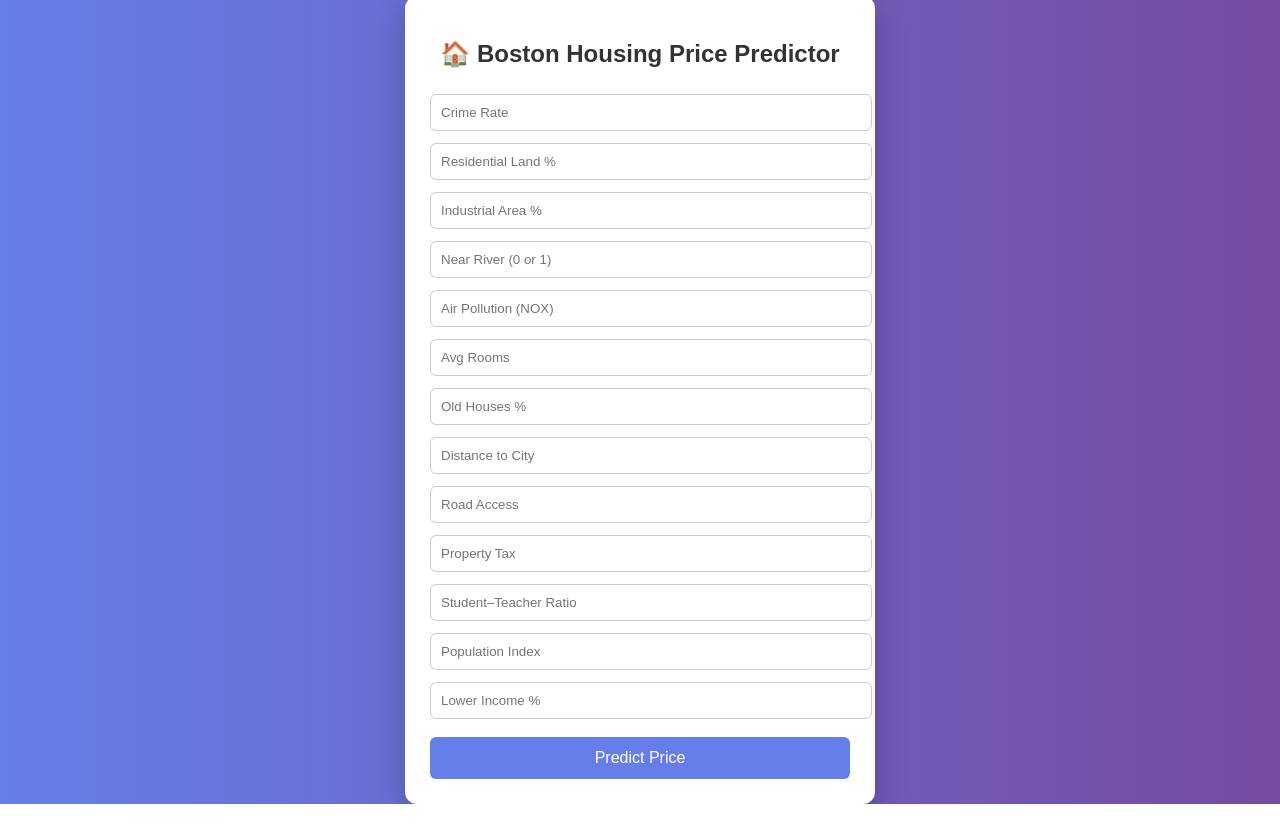
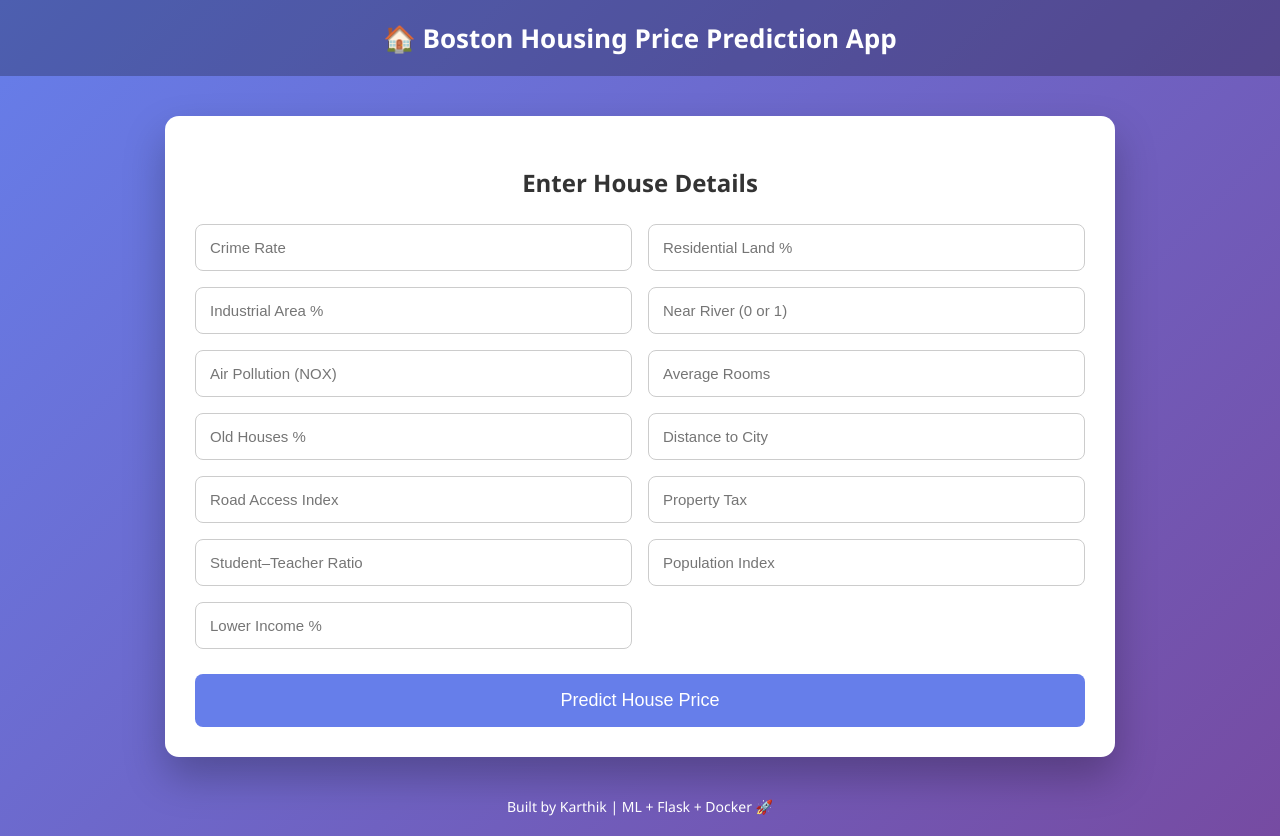
Before and after one commit to karri-karthik/boston-housing-ml-docker, a Flask app: page / in a window 1280 px wide. Before the commit the page ends 804 px from the top, so only its background shows below. Run offline with Flask 3, Linux system fonts and the light colour scheme; parts of the project's set-up code (start-up, migrations or seed data) failed here and were passed over.

Commit message:
Premium UI with static CSS and currency formatting

```diff
--- a/app.py
+++ b/app.py
@@ -31,10 +31,12 @@ def predict():
 
     prediction = model.predict([features])[0]
 
+    price = prediction * 1000  # Boston housing prices are in $1000s
+
     return render_template(
-        "index.html",
-        prediction_text=f"Predicted House Price: {prediction:.2f}"
-    )
+    "index.html",
+    prediction_text=f"Estimated House Price: ${price:,.2f}"
+)
 
 if __name__ == "__main__":
     port = int(os.environ.get("PORT", 5000))
--- /dev/null
+++ b/static/style.css
@@ -0,0 +1,96 @@
+* {
+    box-sizing: border-box;
+}
+
+body {
+    margin: 0;
+    font-family: "Segoe UI", sans-serif;
+    background: linear-gradient(135deg, #667eea, #764ba2);
+    min-height: 100vh;
+}
+
+/* Header */
+header {
+    background: rgba(0, 0, 0, 0.25);
+    color: white;
+    padding: 20px;
+    text-align: center;
+    font-size: 26px;
+    font-weight: bold;
+}
+
+/* Main card */
+.container {
+    max-width: 950px;
+    background: white;
+    margin: 40px auto;
+    padding: 30px;
+    border-radius: 14px;
+    box-shadow: 0 20px 40px rgba(0, 0, 0, 0.25);
+}
+
+h2 {
+    text-align: center;
+    color: #333;
+    margin-bottom: 25px;
+}
+
+/* Grid inputs */
+.grid {
+    display: grid;
+    grid-template-columns: repeat(2, 1fr);
+    gap: 16px;
+}
+
+input {
+    padding: 14px;
+    border-radius: 8px;
+    border: 1px solid #ccc;
+    font-size: 15px;
+    transition: 0.3s;
+}
+
+input:focus {
+    border-color: #667eea;
+    outline: none;
+    box-shadow: 0 0 6px rgba(102, 126, 234, 0.6);
+}
+
+/* Button */
+button {
+    width: 100%;
+    padding: 16px;
+    background: #667eea;
+    border: none;
+    border-radius: 8px;
+    font-size: 18px;
+    color: white;
+    margin-top: 25px;
+    cursor: pointer;
+    transition: 0.3s;
+}
+
+button:hover {
+    background: #5a67d8;
+    transform: translateY(-2px);
+}
+
+/* Result box */
+.result {
+    margin-top: 30px;
+    padding: 18px;
+    background: #ecfeff;
+    border-left: 6px solid #0ea5e9;
+    font-size: 22px;
+    font-weight: bold;
+    color: #0f172a;
+    text-align: center;
+}
+
+/* Footer */
+footer {
+    text-align: center;
+    color: white;
+    padding-bottom: 20px;
+    font-size: 14px;
+}
--- a/templates/index.html
+++ b/templates/index.html
@@ -2,85 +2,42 @@
 <html>
 <head>
     <title>Boston Housing Price Predictor</title>
-    <style>
-        body {
-            font-family: Arial, sans-serif;
-            background: linear-gradient(to right, #667eea, #764ba2);
-            height: 100vh;
-            margin: 0;
-            display: flex;
-            justify-content: center;
-            align-items: center;
-        }
-
-        .card {
-            background: white;
-            padding: 25px;
-            width: 420px;
-            border-radius: 12px;
-            box-shadow: 0px 10px 30px rgba(0,0,0,0.25);
-        }
-
-        h2 {
-            text-align: center;
-            margin-bottom: 20px;
-            color: #333;
-        }
-
-        input {
-            width: 100%;
-            padding: 10px;
-            margin: 6px 0;
-            border-radius: 6px;
-            border: 1px solid #ccc;
-        }
-
-        button {
-            width: 100%;
-            padding: 12px;
-            background: #667eea;
-            border: none;
-            color: white;
-            font-size: 16px;
-            border-radius: 6px;
-            cursor: pointer;
-            margin-top: 12px;
-        }
-
-        button:hover {
-            background: #5a67d8;
-        }
-
-        .result {
-            text-align: center;
-            margin-top: 15px;
-            font-size: 18px;
-            color: green;
-            font-weight: bold;
-        }
-    </style>
+    <link rel="stylesheet" href="{{ url_for('static', filename='style.css') }}">
 </head>
 
 <body>
-    <div class="card">
-        <h2>🏠 Boston Housing Price Predictor</h2>
+
+<header>
+    🏠 Boston Housing Price Prediction App
+</header>
+
+<div class="container">
+    <h2>Enter House Details</h2>
 
     <form action="/predict" method="post">
+        <div class="grid">
             <input name="CRIM" placeholder="Crime Rate" required>
             <input name="ZN" placeholder="Residential Land %" required>
+
             <input name="INDUS" placeholder="Industrial Area %" required>
             <input name="CHAS" placeholder="Near River (0 or 1)" required>
+
             <input name="NOX" placeholder="Air Pollution (NOX)" required>
-            <input name="RM" placeholder="Avg Rooms" required>
+            <input name="RM" placeholder="Average Rooms" required>
+
             <input name="AGE" placeholder="Old Houses %" required>
             <input name="DIS" placeholder="Distance to City" required>
-            <input name="RAD" placeholder="Road Access" required>
+
+            <input name="RAD" placeholder="Road Access Index" required>
             <input name="TAX" placeholder="Property Tax" required>
+
             <input name="PTRATIO" placeholder="Student–Teacher Ratio" required>
             <input name="B" placeholder="Population Index" required>
+
             <input name="LSTAT" placeholder="Lower Income %" required>
+        </div>
 
-            <button type="submit">Predict Price</button>
+        <button type="submit">Predict House Price</button>
     </form>
 
     {% if prediction_text %}
@@ -89,5 +46,10 @@
     </div>
     {% endif %}
 </div>
+
+<footer>
+    Built by Karthik | ML + Flask + Docker 🚀
+</footer>
+
 </body>
 </html>
```
Lines whose indentation alone changed are shown as unchanged.
